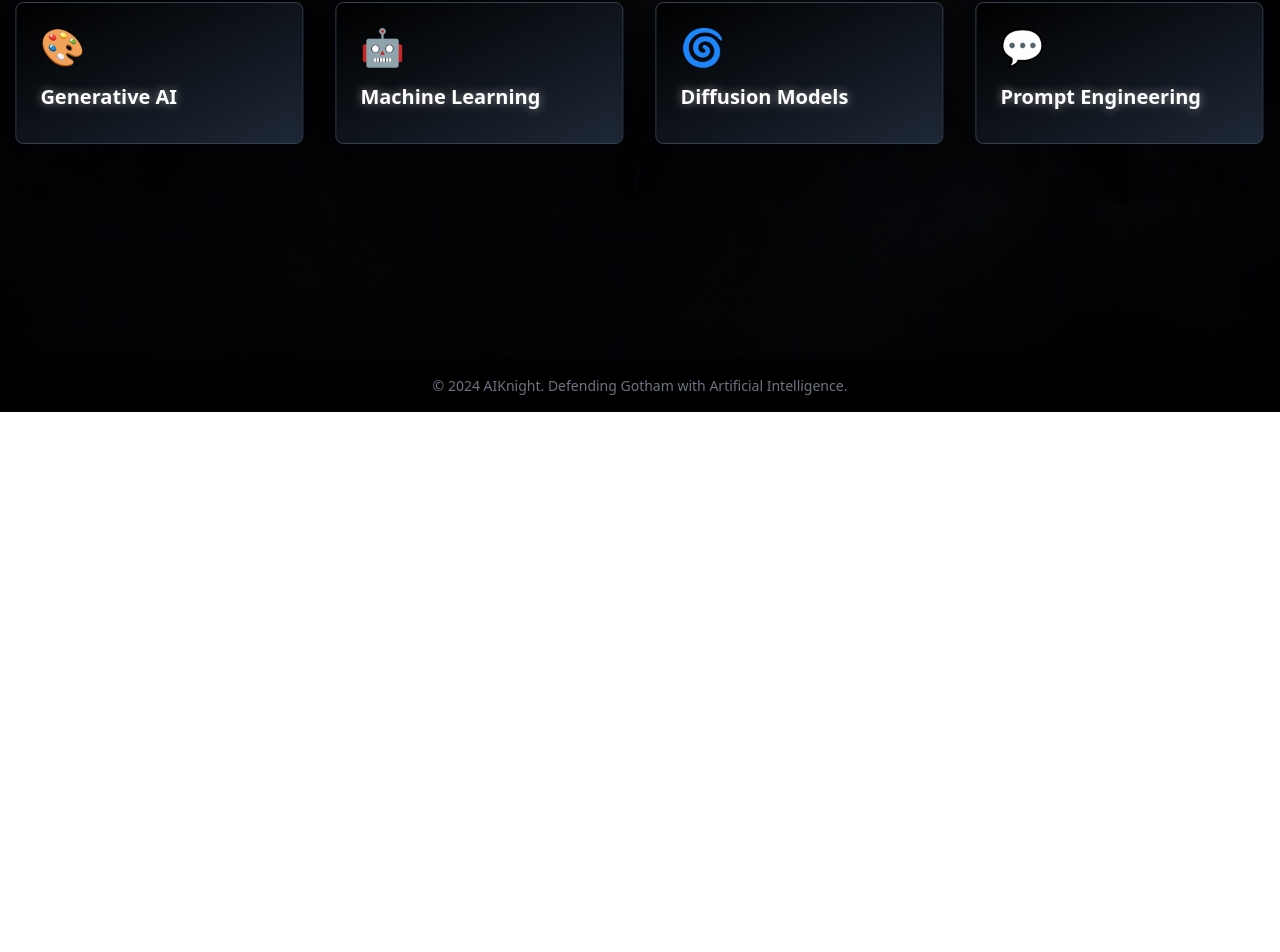
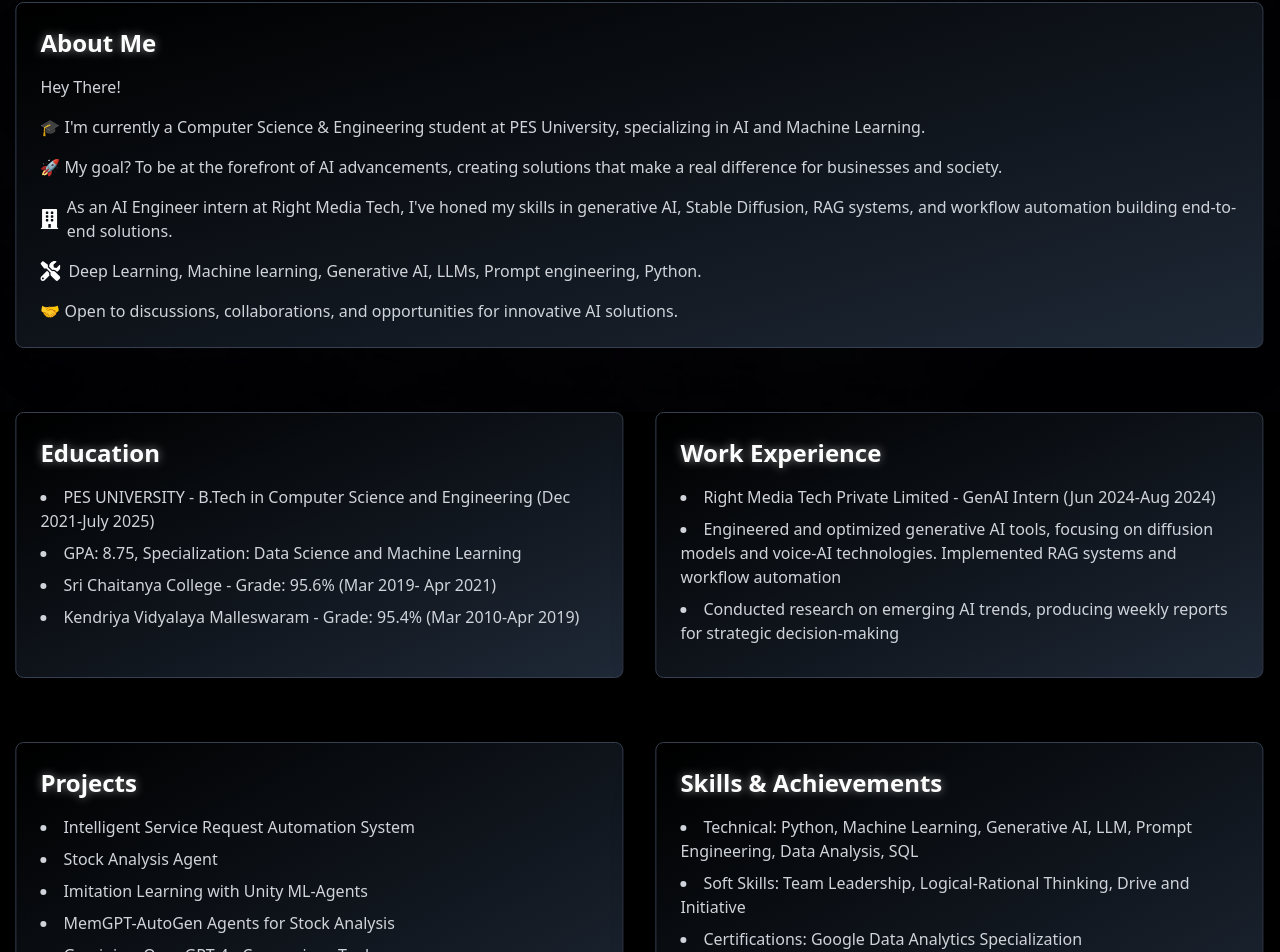
Before and after one commit to anurag442003/AIportfolio, a React (Vite) app: page / in a window 1280 px wide. Shown: the part 388-1340 px from the top of the page. Before the commit the page ends 800 px from the top, so only its background shows below. Built offline with nearby package versions, Linux system fonts and the light colour scheme.

Commit message:
update projects

```diff
--- a/src/pages/Home.jsx
+++ b/src/pages/Home.jsx
@@ -1,6 +1,7 @@
 import React, { useState, useEffect } from 'react';
 import { motion } from 'framer-motion';
 import { Link } from 'react-router-dom';
+import { FaTools, FaBuilding } from 'react-icons/fa'; // Import toolkit and better work icons
 
 const TextScramble = ({ text }) => {
   const [scrambledText, setScrambledText] = useState('');
@@ -59,14 +60,61 @@ const TypingEffect = ({ text, typingSpeed = 75 }) => {
   return <span>{displayText}</span>;
 };
 
+const ResumeSection = ({ title, items }) => (
+  <motion.div
+    initial={{ opacity: 0, y: 20 }}
+    animate={{ opacity: 1, y: 0 }}
+    transition={{ duration: 0.8 }}
+    className="bg-gradient-to-br from-black to-gray-800 p-6 rounded-lg shadow-2xl border border-gray-700 hover:border-white hover:border-opacity-80 transition duration-300 mb-8"
+  >
+    <h2 className="text-2xl font-bold mb-4 text-white" style={{ textShadow: '0 0 10px rgba(255,255,255,0.5)' }}>{title}</h2>
+    <ul className="list-disc list-inside text-gray-300">
+      {items.map((item, index) => (
+        <li key={index} className="mb-2">{item}</li>
+      ))}
+    </ul>
+  </motion.div>
+);
+
 export default function Home() {
-  const [hoveredSkill, setHoveredSkill] = useState(null);
-
-  const skills = [
-    { name: 'Generative AI', icon: '🎨', description: 'Developing and implementing advanced models capable of generating novel, context-appropriate content across various modalities, including text, images and videos.' },
-    { name: 'Machine Learning', icon: '🤖', description: 'Teaching machines to learn and adapt like the Batcomputer' },
-    { name: 'Diffusion Models', icon: '🌀', description: 'Specializing in state-of-the-art generative models that learn to gradually denoise data, enabling high-quality image synthesis and manipulation.' },
-    { name: 'Prompt Engineering', icon: '💬', description: 'Art of crafting effective inputs to guide these models in generating desired outputs, crucial for optimizing LLM performance across various applications' },
+  const resumeSections = [
+    {
+      title: "Education",
+      items: [
+        "PES UNIVERSITY - B.Tech in Computer Science and Engineering (Dec 2021-July 2025)",
+        "GPA: 8.75, Specialization: Data Science and Machine Learning",
+        "Sri Chaitanya College - Grade: 95.6% (Mar 2019- Apr 2021)",
+        "Kendriya Vidyalaya Malleswaram - Grade: 95.4% (Mar 2010-Apr 2019)"
+      ]
+    },
+    {
+      title: "Work Experience",
+      items: [
+        "Right Media Tech Private Limited - GenAI Intern (Jun 2024-Aug 2024)",
+        "Engineered and optimized generative AI tools, focusing on diffusion models and voice-AI technologies. Implemented RAG systems and workflow automation",
+        "Conducted research on emerging AI trends, producing weekly reports for strategic decision-making",
+      ]
+    },
+    {
+      title: "Projects",
+      items: [
+        "Intelligent Service Request Automation System",
+        "Stock Analysis Agent",
+        "Imitation Learning with Unity ML-Agents",
+        "MemGPT-AutoGen Agents for Stock Analysis",
+        "Gemini-vs-OpenGPT-4o Comparison Tool"
+      ]
+    },
+    {
+      title: "Skills & Achievements",
+      items: [
+        "Technical: Python, Machine Learning, Generative AI, LLM, Prompt Engineering, Data Analysis, SQL",
+        "Soft Skills: Team Leadership, Logical-Rational Thinking, Drive and Initiative",
+        "Certifications: Google Data Analytics Specialization",
+        "Languages: English (Fluent), Hindi (Native), Kannada (Conversational)",
+        "Awards: 2nd Rank in National Spell Bee Competition, Chairman Award for Keyboard in Akhil Bhartiya Sangh National Contest"
+      ]
+    }
   ];
 
   return (
@@ -77,6 +125,7 @@ export default function Home() {
         transition={{ duration: 0.8 }}
         className="text-center mb-16"
       >
+        <div>
           <h1 className="text-5xl md:text-5xl font-bold mb-4 text-white"
               style={{
                 textShadow: '0 0 10px rgba(255,255,255,0.5)',
@@ -87,7 +136,7 @@ export default function Home() {
             <TextScramble text="ANURAG BASAVARAJ BHUSARE" />
           </h1>
           <p className="text-2xl md:text-3xl text-gray-400 mb-8">
-          <TypingEffect text="Portfolio" />
+            <TypingEffect text="AI Engineer & Innovator" />
           </p>
           <motion.div
             whileHover={{ scale: 1.05 }}
@@ -101,44 +150,41 @@ export default function Home() {
               Explore My Arsenal
             </Link>
           </motion.div>
+        </div>
       </motion.div>
 
       <motion.div
-        initial={{ opacity: 0 }}
-        animate={{ opacity: 1 }}
-        transition={{ delay: 0.5, duration: 0.8 }}
-        className="grid grid-cols-1 md:grid-cols-2 lg:grid-cols-4 gap-8 mb-16"
+        initial={{ opacity: 0, y: 20 }}
+        animate={{ opacity: 1, y: 0 }}
+        transition={{ duration: 0.8 }}
+        className="bg-gradient-to-br from-black to-gray-800 p-6 rounded-lg shadow-2xl border border-gray-700 hover:border-white hover:border-opacity-80 transition duration-300 mb-16"
       >
-        {skills.map((skill, index) => (
-          <motion.div
-            key={index}
-            className="bg-gradient-to-br from-black to-gray-800 p-6 rounded-lg shadow-2xl border border-gray-700 hover:border-white hover:border-opacity-80 transition duration-300 cursor-pointer relative overflow-hidden"
-            onMouseEnter={() => setHoveredSkill(index)}
-            onMouseLeave={() => setHoveredSkill(null)}
-            whileHover={{ scale: 1.05, boxShadow: '0 0 20px rgba(255,255,255,0.3)' }}
-          >
-            <div className="text-4xl mb-4">{skill.icon}</div>
-            <h3 className="text-xl font-semibold mb-2 text-white" style={{ textShadow: '0 0 10px rgba(255,255,255,0.5)' }}>{skill.name}</h3>
-            <motion.div
-              className="absolute inset-0 bg-black bg-opacity-95 flex items-center justify-center p-4"
-              initial={{ opacity: 0 }}
-              animate={{ opacity: hoveredSkill === index ? 1 : 0 }}
-              transition={{ duration: 0.3 }}
-            >
-              <p className="text-white" style={{ textShadow: '0 0 10px rgba(255,255,255,0.5)' }}>{skill.description}</p>
+        <h2 className="text-2xl font-bold mb-4 text-white" style={{ textShadow: '0 0 10px rgba(255,255,255,0.5)' }}>About Me</h2>
+        <p className="text-gray-300 mb-4">
+          Hey There!
+        </p>
+          <p className="text-gray-300 mb-4">
+          🎓 I'm currently a Computer Science & Engineering student at PES University, specializing in AI and Machine Learning.
+          </p>
+          <p className="text-gray-300 mb-4">
+          🚀 My goal? To be at the forefront of AI advancements, creating solutions that make a real difference for businesses and society.
+        </p>
+        <p className="text-gray-300 mb-4 flex items-center">
+          <FaBuilding className="mr-2 text-white text-xl" /> As an AI Engineer intern at Right Media Tech, I've honed my skills in generative AI, Stable Diffusion, RAG systems, and workflow automation building end-to-end solutions.
+        </p>
+        <p className="text-gray-300 mb-4 flex items-center">
+          <FaTools className="mr-2 text-white text-xl" /> Deep Learning, Machine learning, Generative AI, LLMs, Prompt engineering, Python.
+        </p>
+        <p className="text-gray-300">
+          🤝 Open to discussions, collaborations, and opportunities for innovative AI solutions.
+        </p>
       </motion.div>
-            <motion.div
-              className="absolute inset-0 flex items-center justify-center"
-              initial={{ opacity: 0 }}
-              animate={{ opacity: hoveredSkill === index ? 1 : 0 }}
-              transition={{ duration: 0.3 }}
-            >
 
-            </motion.div>
-          </motion.div>
+      <div className="grid grid-cols-1 md:grid-cols-2 gap-8">
+        {resumeSections.map((section, index) => (
+          <ResumeSection key={index} title={section.title} items={section.items} />
         ))}
-      </motion.div>
+      </div>
     </div>
   );
 }
-// No i meant keeping the existing design whatever. Just add this Below Home Or Create a Separate page called ABout ME and Add All my resume contents there. WHichever you feel suitable. I am not happy with your current design. Be innovative and surprise me claude
```
Also changed, not shown: public/assets/mydp.jpg (added). Lines whose indentation alone changed are shown as unchanged.
